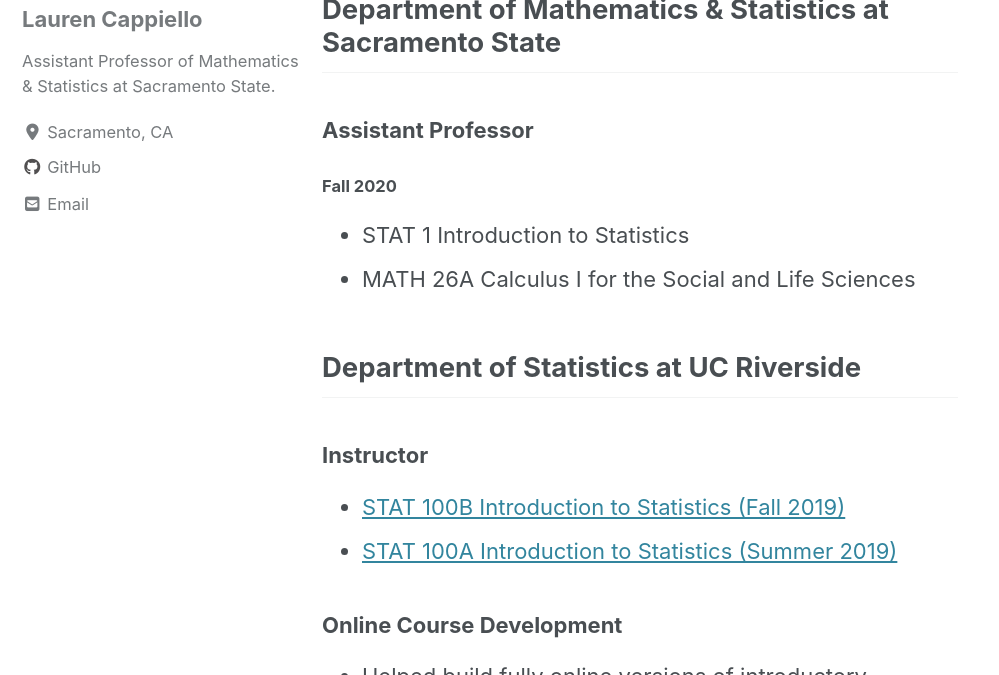
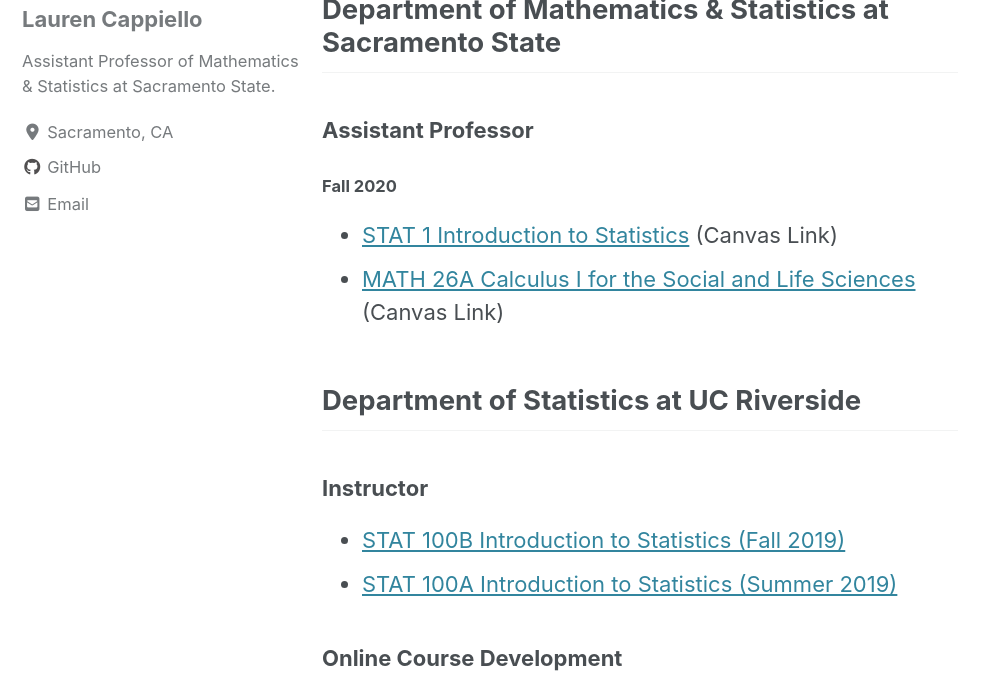
Before and after one commit to lgpcappiello/lgpcappiello.github.io, a Jekyll site: the page built from teaching/index.md, in a window 1280 px wide and 900 px high, cut to the strip 225-900 px from the top of the window. Shown: the whole strip, without its empty margins (0-999 px from the left). Built offline with Jekyll 4.4.1, drawn with Linux system fonts in a browser that asks for light colours; cached includes are drawn as plain includes; nearby versions of some CDN libraries.

Commit message:
Update index.md

```diff
--- a/teaching/index.md
+++ b/teaching/index.md
@@ -8,8 +8,8 @@
 ## Department of Mathematics & Statistics at Sacramento State
 ### Assistant Professor
 #### Fall 2020
-- STAT 1 Introduction to Statistics
-- MATH 26A Calculus I for the Social and Life Sciences
+- [STAT 1 Introduction to Statistics](https://csus.instructure.com/) (Canvas Link)
+- [MATH 26A Calculus I for the Social and Life Sciences](https://csus.instructure.com/) (Canvas Link)
 
 ## Department of Statistics at UC Riverside
 ### Instructor
```
